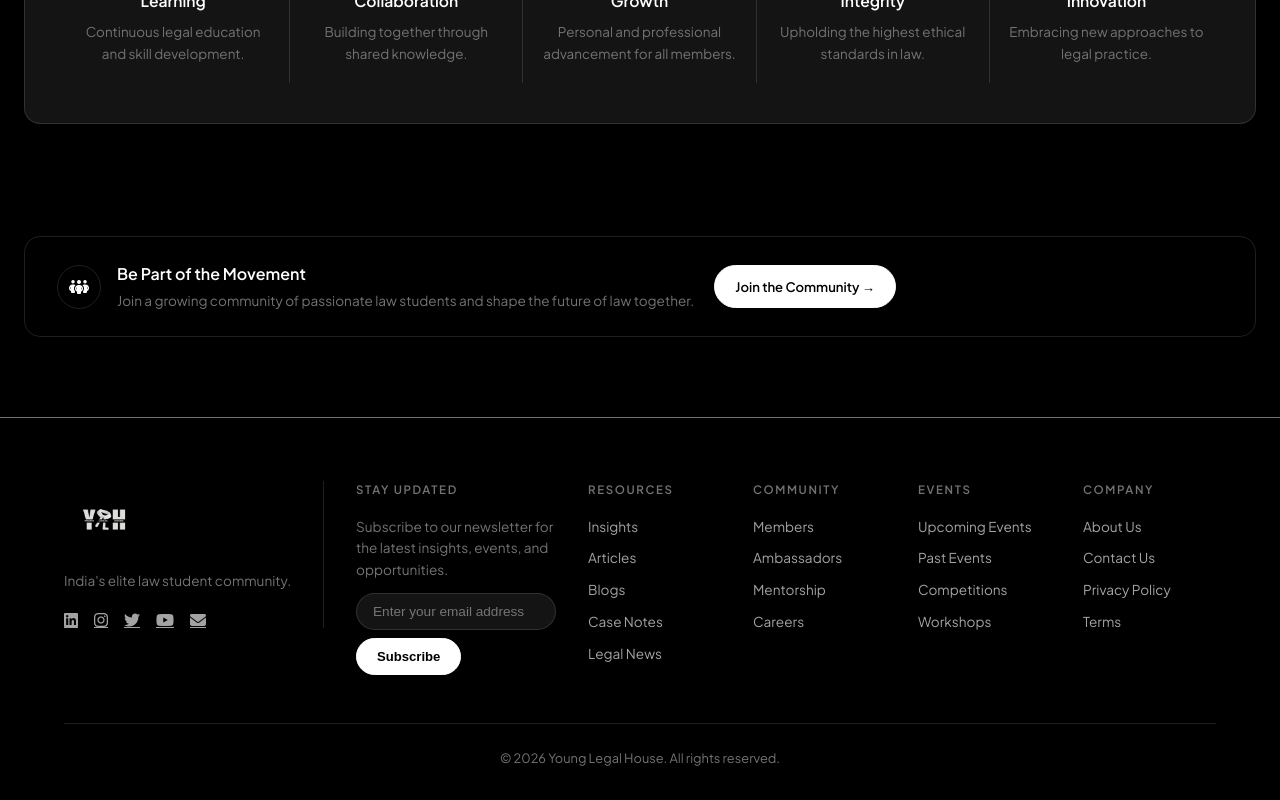
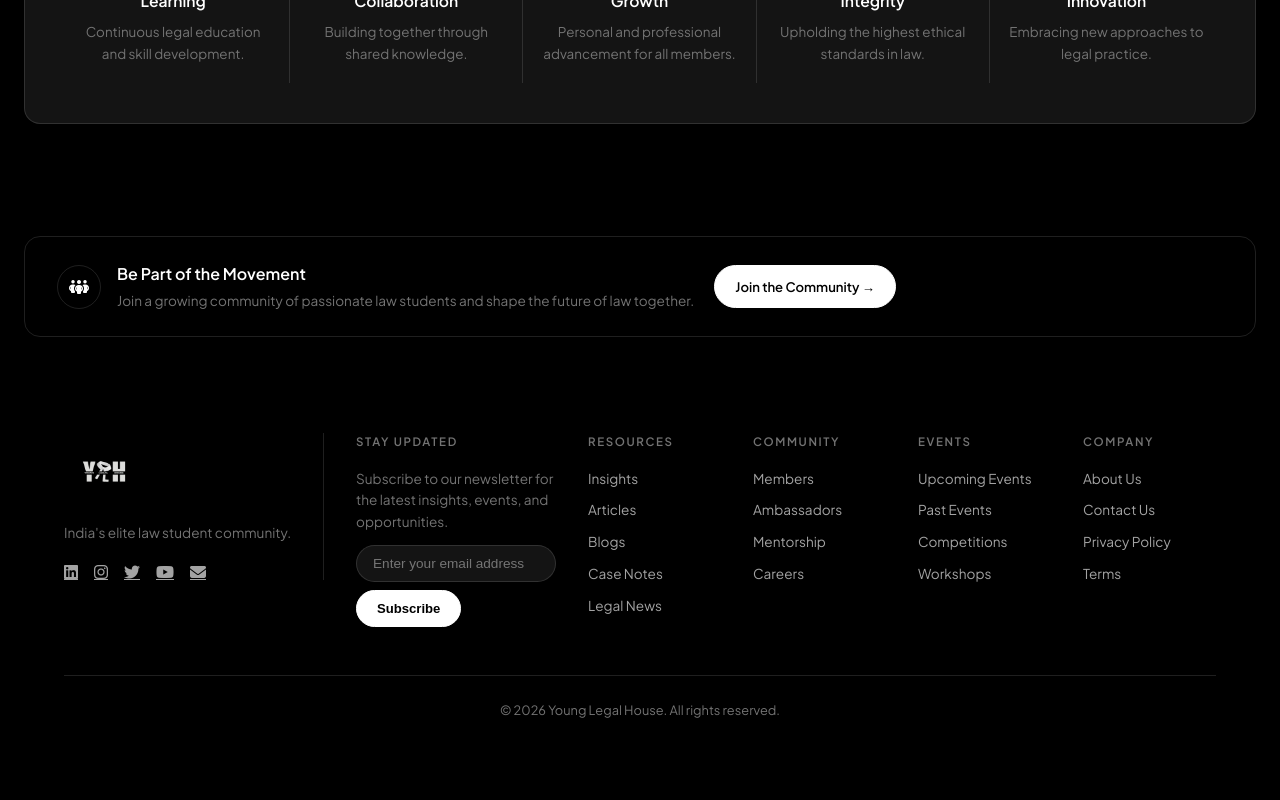
Before and after one commit to TejTalin/young-legal-house, a Next.js app: page /about in a window 1280 px wide. Shown: the part 1445-2245 px from the top of the page. After the commit the page ends 2197 px from the top, so only its background shows below. Built offline with nearby package versions, Linux system fonts and the light colour scheme.

Commit message:
Add files via upload

```diff
--- a/app/redesign.css
+++ b/app/redesign.css
@@ -242,19 +242,9 @@ body.light-mode .ylh-mobile-menu {
 .ylh-footer {
   position: relative;
   border-top: 0;
-  padding: 64px 0 32px;
-  margin-top: 80px;
+  padding: 48px 0 32px;
+  margin-top: 0;
   background: var(--bg-color);
-}
-
-.ylh-footer::before {
-  content: "";
-  position: absolute;
-  top: 0;
-  left: 50%;
-  width: 100vw;
-  transform: translateX(-50%);
-  border-top: 1px solid var(--ylh-divider);
 }
 
 .ylh-footer-grid {
@@ -555,6 +545,7 @@ body.light-mode .ylh-mobile-menu {
   gap: 24px;
   padding: 36px 0;
   align-items: stretch;
+  border-bottom: 1px solid var(--ylh-divider);
 }
 
 .ylh-three-col > div {
@@ -1035,8 +1026,9 @@ body.light-mode .ylh-mobile-menu {
   display: grid;
   grid-template-columns: 0.85fr 1.3fr;
   gap: 48px;
-  padding: 64px 0;
+  padding: 48px 0;
   align-items: center;
+  border-bottom: 1px solid var(--ylh-divider);
 }
 
 .ylh-about-split .ylh-hero-label {
```
